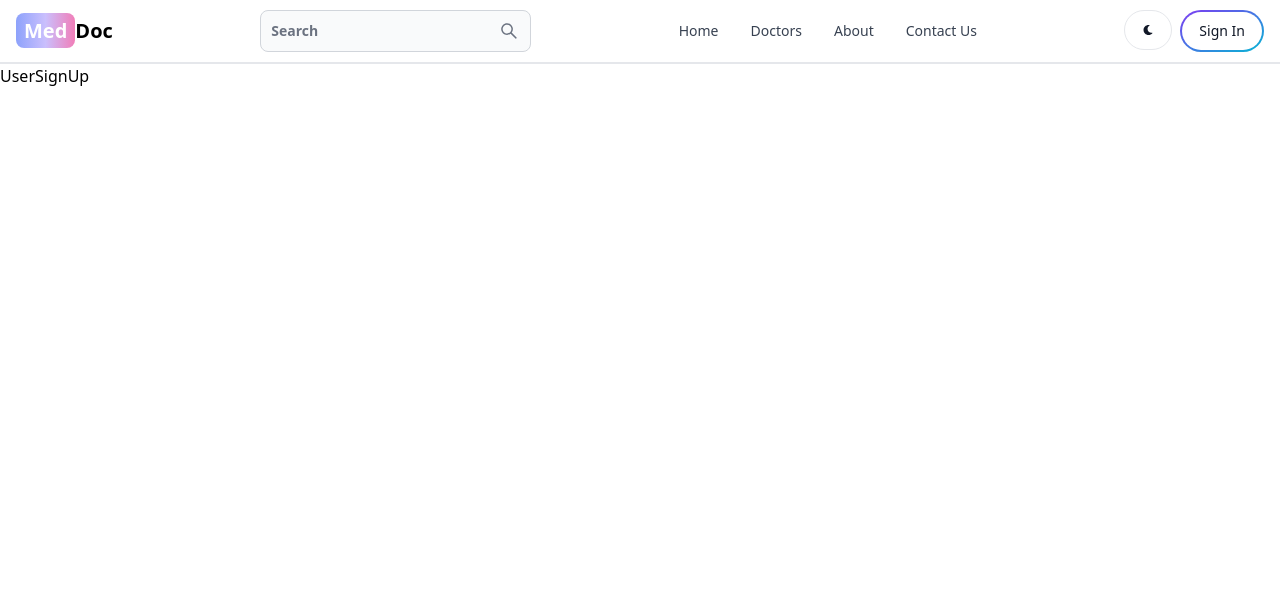
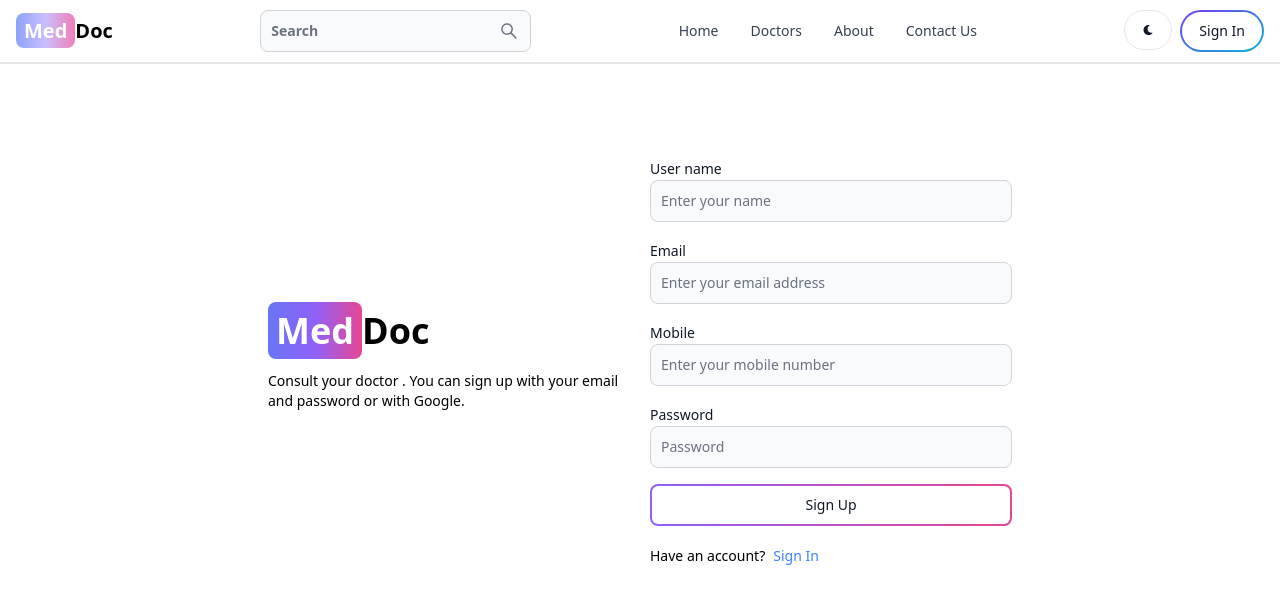
Before and after one commit to sreesansree/MedDoc-Frontend, a React (Vite) app: page /user/register in a window 1280 px wide. Shown: the top 604 px of the page. Built offline with nearby package versions, Linux system fonts and the light colour scheme.

Commit message:
create signup page UI

```diff
--- a/src/pages/user/UserSignUp.jsx
+++ b/src/pages/user/UserSignUp.jsx
@@ -1,5 +1,112 @@
-import React from "react";
+import React, { useState } from "react";
+import {
+  Alert,
+  // FloatingLabel,
+  Button,
+  Label,
+  Spinner,
+  TextInput,
+} from "flowbite-react";
 
+import { Link, useNavigate } from "react-router-dom";
 export default function UserSignUp() {
-  return <div>UserSignUp</div>;
+  const [formData, setFromData] = useState({});
+
+  const [errorMessage, setErrorMessage] = useState(null);
+  const [loading, setLoading] = useState(false);
+
+  const navigate = useNavigate();
+
+  const handleChange = (e) => {
+    // console.log(e.target.value);
+    setFromData({ ...formData, [e.target.id]: e.target.value.trim() });
+  };
+  const handleSubmit = async (e) => {
+    e.preventDefault();
+  };
+  return (
+    <div className="min-h-screen mt-20">
+      <div className="flex p-3 max-w-3xl mx-auto flex-col md:flex-row md:items-center gap-5">
+        {/* left */}
+        <div className="flex-1">
+          <Link to="/" className="font-bold dark:text-white text-4xl">
+            <span
+              className="px-2 py-1 bg-gradient-to-r from-indigo-500
+        via-purple-500 to-pink-500 rounded-lg text-white"
+            >
+              Med
+            </span>
+            Doc
+          </Link>
+          <p className="text-sm mt-5">
+            Consult your doctor . You can sign up with your email and password
+            or with Google.
+          </p>
+        </div>
+
+        {/* right */}
+        <div className="flex-1">
+          <form className=" flex flex-col gap-4" onSubmit={handleSubmit}>
+            <div>
+              <Label value="User name" />
+              <TextInput
+                type="text"
+                placeholder="Enter your name"
+                id="username"
+                onChange={handleChange}
+              />
+            </div>
+
+            {/* Floating label
+             <div>
+              <FloatingLabel
+                type="text"
+                variant="outlined"
+                label="User Name"
+                id="username"
+                onChange={handleChange}
+              />
+            </div> */}
+
+            <div>
+              <Label value="Email" />
+              <TextInput
+                type="email"
+                placeholder="Enter your email address"
+                id="email"
+                onChange={handleChange}
+              />
+            </div>
+            <div>
+              <Label value="Mobile" />
+              <TextInput
+                type="text"
+                placeholder="Enter your mobile number"
+                id="mobile"
+                onChange={handleChange}
+              />
+            </div>
+            <div>
+              <Label value="Password" />
+              <TextInput
+                type="password"
+                placeholder="Password"
+                id="password"
+                onChange={handleChange}
+              />
+            </div>
+            <Button gradientDuoTone={"purpleToPink"} type="submit" outline>
+              Sign Up
+            </Button>
+          </form>
+          <div className="flex gap-2 text-sm mt-5">
+            <span>Have an account?</span>
+            <Link to={"/user/login"} className="text-blue-500">
+              Sign In
+            </Link>
+          </div>
+        </div>
+      </div>
+    </div>
+  );
 }
```
Also changed, not shown: src/assets/doctor-consultation.jpg (added).
